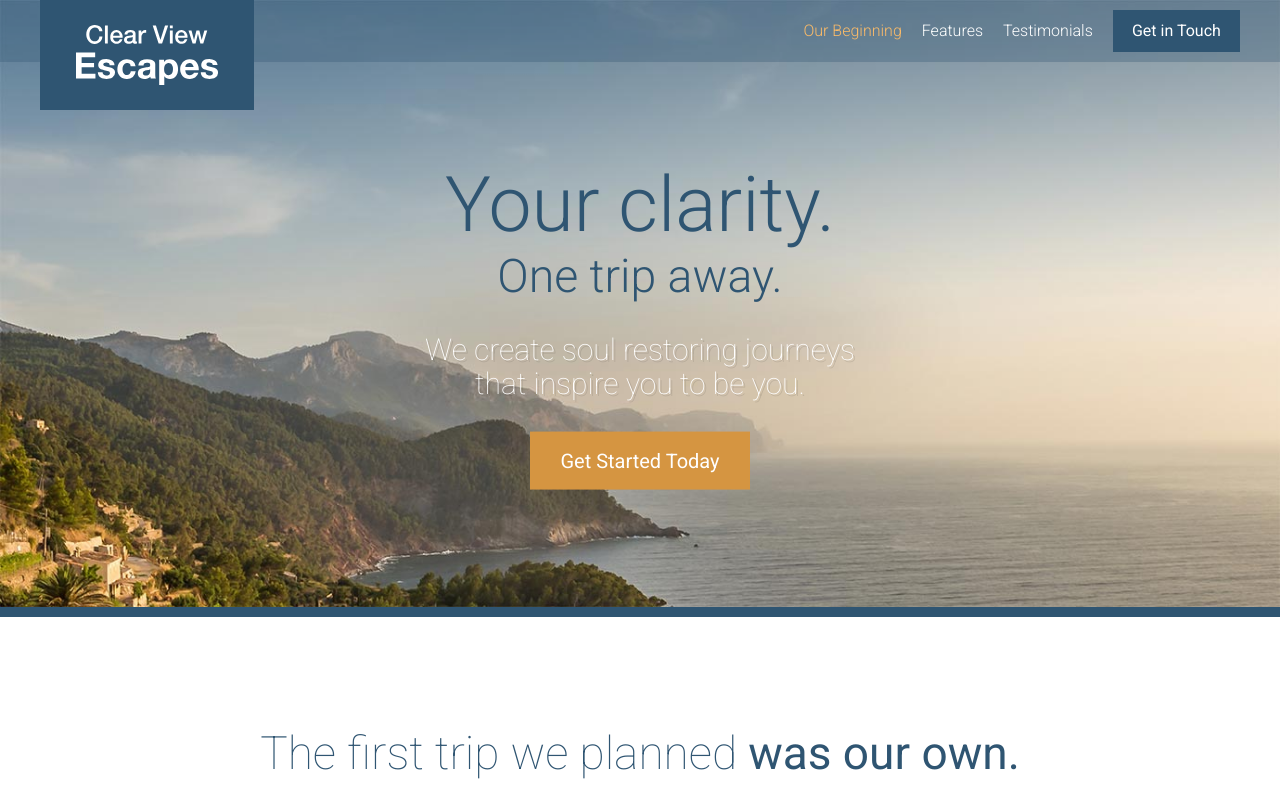
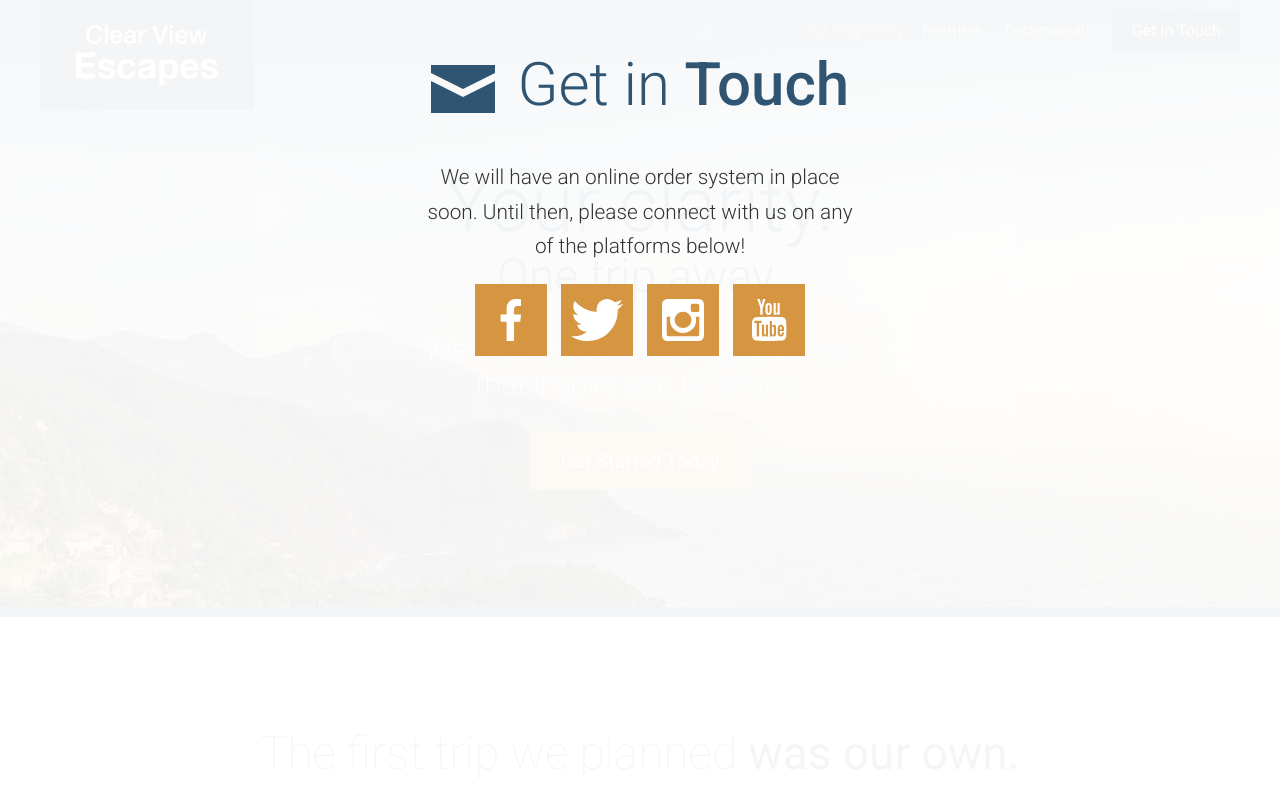
Before and after one commit to aschambers/travel-site, a plain HTML site: page app/index.html in a window 1280 px wide. Shown: the top 800 px of the page. Drawn offline with Linux system fonts and the light colour scheme.

Commit message:
add modal to site

```diff
--- /dev/null
+++ b/app/assets/styles/modules/_modal.css
@@ -0,0 +1,16 @@
+.modal {
+	position: fixed;
+	z-index: 5;
+	background-color: rgba(255, 255, 255, 0.94);
+	top: 0;
+	bottom: 0;
+	left: 0;
+	right: 0;
+
+	&__description {
+		text-align: center;
+		font-size: 1.3rem;
+		font-weight: 300;
+		line-height: 1.65;
+	}
+}
--- a/app/assets/styles/modules/_section-title.css
+++ b/app/assets/styles/modules/_section-title.css
@@ -13,6 +13,10 @@
 
 	&--blue {
 		color: $mainBlue;
+	}
+
+	&--less-margin {
+		margin-bottom: 1.3rem;
 	}
 
 	&__icon {
--- /dev/null
+++ b/app/assets/styles/modules/_social-icons.css
@@ -0,0 +1,27 @@
+.social-icons {
+	text-align: center;
+
+	&__icon {
+		background-color: $mainOrange;
+		display: inline-block;
+		margin: 0 5px 5px 5px;
+		width: 33%;
+		height: 72px;
+		position: relative;
+
+		@mixin atSmall {
+			width: 72px;
+			margin: 0 5px;
+		}
+
+		/* turn icons in block format */
+		.icon {
+			display: block;
+			position: absolute;
+			top: 50%;
+			left: 50%;
+			/* pull icons half of it's height up, and half of it's height right */
+			transform: translate(-50%, -50%);
+		}
+	}
+}
--- a/app/assets/styles/modules/_wrapper.css
+++ b/app/assets/styles/modules/_wrapper.css
@@ -9,6 +9,10 @@
 
 	&--medium {
 		max-width: 976px;
+	}
+
+	&--narrow {
+		max-width: 470px;
 	}
 
 	&--no-padding-until-medium {
--- a/app/assets/styles/styles.css
+++ b/app/assets/styles/styles.css
@@ -17,3 +17,5 @@
 @import "modules/_header";
 @import "modules/_primary-nav";
 @import "modules/_reveal-item";
+@import "modules/_modal";
+@import "modules/_social-icons";
--- a/app/index.html
+++ b/app/index.html
@@ -166,6 +166,20 @@
       <p><span class="site-footer__text">Copyright &copy; 2016 Clear View Escapes. All rights reserved. </span><a href="#" class="btn btn--orange">Get in Touch</a></p>
     </div>
   </footer>
+
+  <div class="modal">
+    <h2 class="section-title section-title--blue section-title--less-margin"><span class="icon icon--mail section-title__icon"></span> Get in <strong>Touch</strong></h2>
+    <div class="wrapper wrapper--narrow">
+      <p class="modal__description">We will have an online order system in place soon. Until then, please connect with us on any of the platforms below!</p>
+    </div>
+
+    <div class="social-icons">
+      <a href="#" class="social-icons__icon"><span class="icon icon--facebook"></span></a>
+      <a href="#" class="social-icons__icon"><span class="icon icon--twitter"></span></a>
+      <a href="#" class="social-icons__icon"><span class="icon icon--instagram"></span></a>
+      <a href="#" class="social-icons__icon"><span class="icon icon--youtube"></span></a>
+    </div>
+  </div>
   <!-- get webpack compiled file -->
   <script src="/temp/scripts/App.js"></script>
 </body>
--- a/app/temp/styles/styles.css
+++ b/app/temp/styles/styles.css
@@ -609,6 +609,10 @@ a {
 		max-width: 976px;
 	}
 
+.wrapper--narrow {
+		max-width: 470px;
+	}
+
 .wrapper--no-padding-until-medium {
 		padding-left: 0;
 		padding-right: 0;
@@ -937,6 +941,10 @@ a {
 
 .section-title--blue {
 		color: #2f5572;
+	}
+
+.section-title--less-margin {
+		margin-bottom: 1.3rem;
 	}
 
 .section-title__icon {
@@ -1457,3 +1465,53 @@ a {
 		-webkit-transform: scale(1);
 		        transform: scale(1);
 	}
+
+.modal {
+	position: fixed;
+	z-index: 5;
+	background-color: rgba(255, 255, 255, 0.94);
+	top: 0;
+	bottom: 0;
+	left: 0;
+	right: 0;
+}
+
+.modal__description {
+		text-align: center;
+		font-size: 1.3rem;
+		font-weight: 300;
+		line-height: 1.65;
+	}
+
+.social-icons {
+	text-align: center;
+}
+
+.social-icons__icon {
+		background-color: #d59541;
+		display: inline-block;
+		margin: 0 5px 5px 5px;
+		width: 33%;
+		height: 72px;
+		position: relative;
+	}
+
+@media (min-width: 530px) {
+
+.social-icons__icon {
+			width: 72px;
+			margin: 0 5px
+	}
+	}
+
+/* turn icons in block format */
+
+.social-icons__icon .icon {
+			display: block;
+			position: absolute;
+			top: 50%;
+			left: 50%;
+			/* pull icons half of it's height up, and half of it's height right */
+			-webkit-transform: translate(-50%, -50%);
+			        transform: translate(-50%, -50%);
+		}
```
